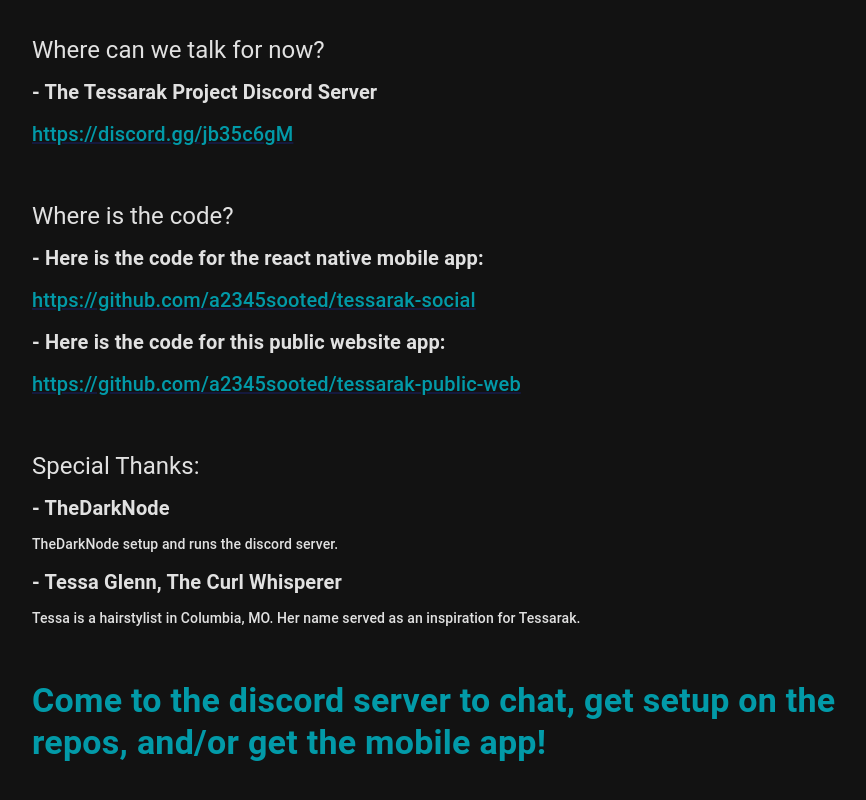
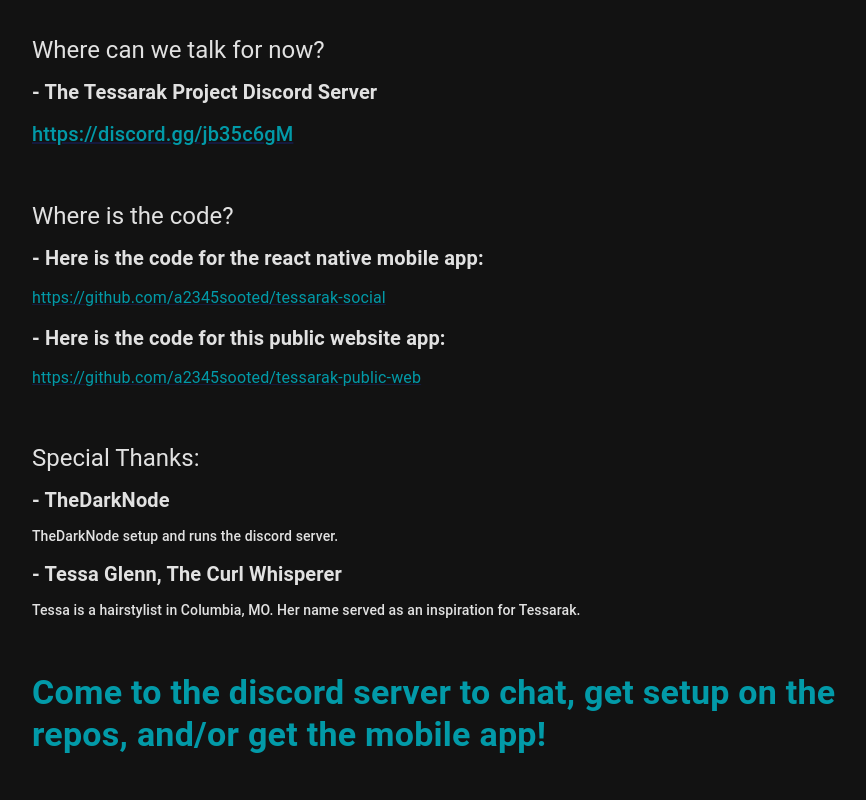
Before and after one commit to a2345sooted/tessarak-public-web, a React (Create React App) app: page / in a window 1280 px wide. Shown: the part 1220-2020 px from the top of the page, without its empty margins (182-1048 px from the left). Built offline with nearby package versions, Linux system fonts and the light colour scheme.

Commit message:
changed size of links

```diff
--- a/src/App.tsx
+++ b/src/App.tsx
@@ -130,7 +130,7 @@
                         component={Link}
                         target="_blank"
                         href="https://github.com/a2345sooted/tessarak-social"
-                        variant="h6"
+                        variant="subtitle1"
                         sx={[styles.needText, {color: '#029aa8'}]}>
                         https://github.com/a2345sooted/tessarak-social
                     </Typography>
@@ -143,7 +143,7 @@
                         component={Link}
                         target="_blank"
                         href="https://github.com/a2345sooted/tessarak-public-web"
-                        variant="h6"
+                        variant="subtitle1"
                         sx={[styles.needText, {color: '#029aa8'}]}>
                         https://github.com/a2345sooted/tessarak-public-web
                     </Typography>
```
